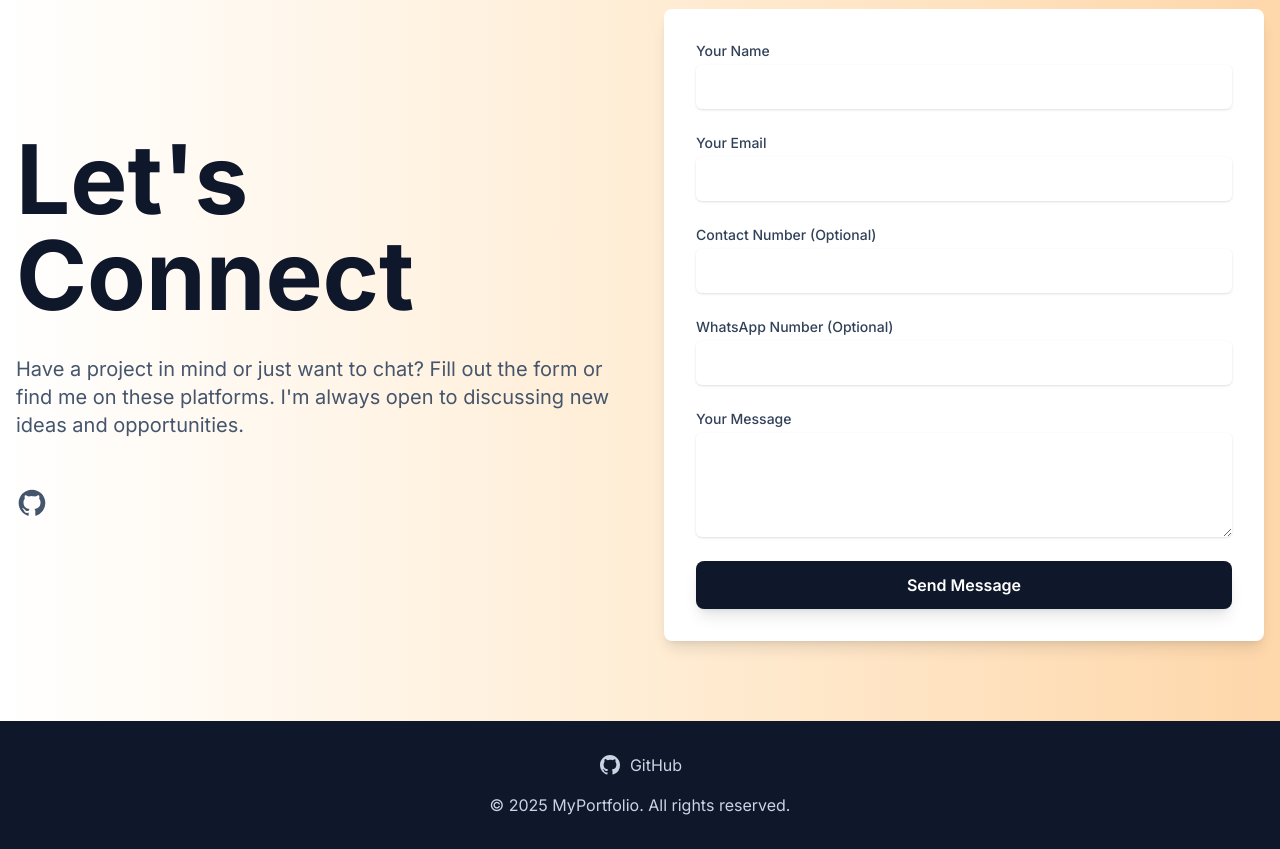
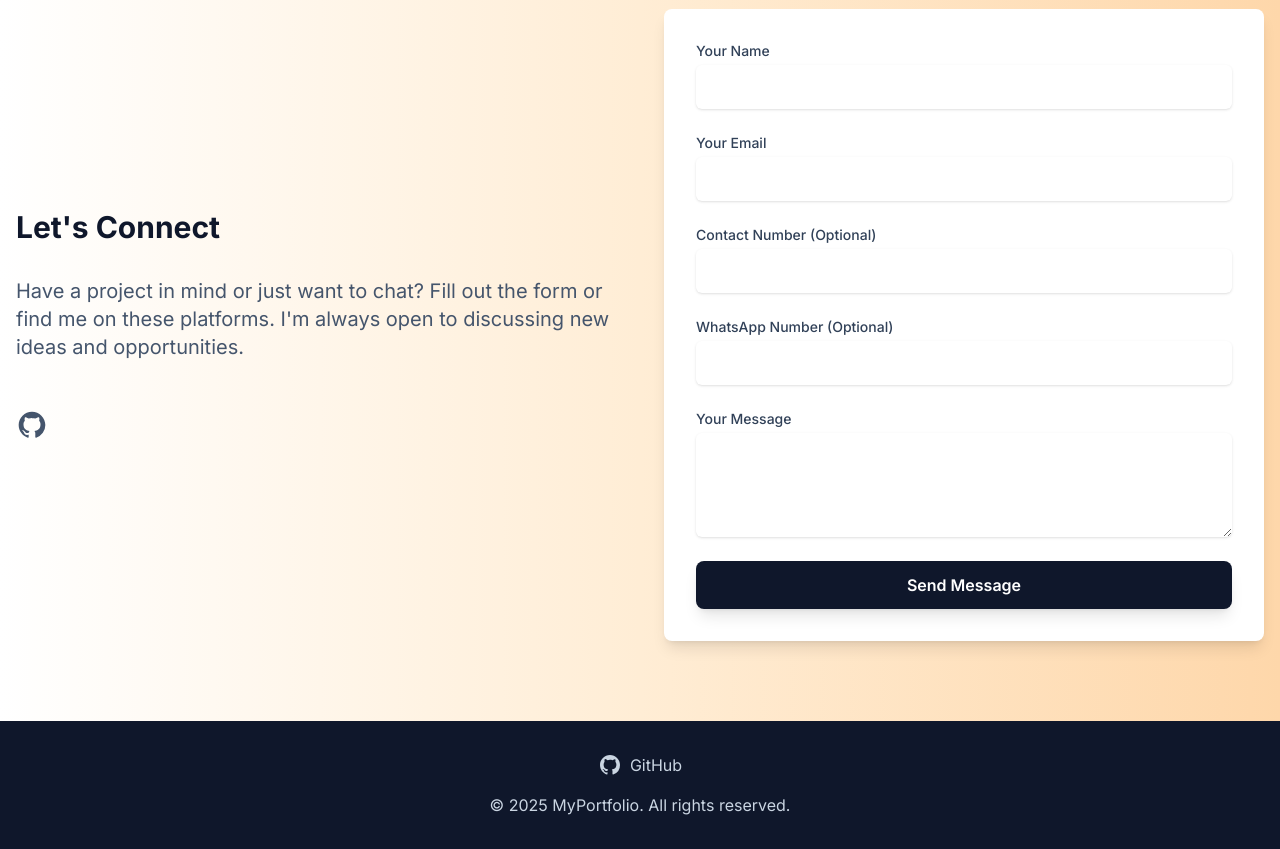
Before and after one commit to rajanrajputt/RAJANSINGH, a Next.js app: page / in a window 1280 px wide. Shown: the part 1540-2389 px from the top of the page. Built offline with nearby package versions, Linux system fonts and the light colour scheme; no server answers; the database is empty.

Commit message:
Fix: Linting errors for Vercel deployment

```diff
--- a/app/page.tsx
+++ b/app/page.tsx
@@ -7,9 +7,8 @@ import { getTechStackData } from "@/lib/techStack";
 import { TechStackSection } from "@/components/TechStackSection";
 import { ContactForm } from "@/components/ContactForm";
 
-// Social media icons
+// LinkedInIcon yahan se hata diya gaya hai
 const GitHubIcon = () => ( <svg className="h-8 w-8" fill="currentColor" viewBox="0 0 24 24" aria-hidden="true"><path fillRule="evenodd" d="M12 2C6.477 2 2 6.477 2 12c0 4.418 2.865 8.168 6.839 9.49.5.092.682-.217.682-.482 0-.237-.009-.868-.014-1.703-2.782.605-3.369-1.343-3.369-1.343-.454-1.158-1.11-1.466-1.11-1.466-.908-.62.069-.608.069-.608 1.003.07 1.531 1.032 1.531 1.032.892 1.53 2.341 1.088 2.91.832.092-.647.35-1.088.636-1.338-2.22-.253-4.555-1.113-4.555-4.951 0-1.093.39-1.988 1.031-2.688-.103-.253-.446-1.272.098-2.65 0 0 .84-.27 2.75 1.026A9.564 9.564 0 0112 6.844c.85.004 1.705.115 2.504.337 1.909-1.296 2.747-1.027 2.747-1.027.546 1.379.203 2.398.1 2.651.64.7 1.03 1.595 1.03 2.688 0 3.848-2.338 4.695-4.566 4.943.359.309.678.92.678 1.855 0 1.338-.012 2.419-.012 2.747 0 .268.18.58.688.482A10.001 10.001 0 0022 12c0-5.523-4.477-10-10-10z" clipRule="evenodd" /></svg>);
-const LinkedInIcon = () => ( <svg className="h-8 w-8" fill="currentColor" viewBox="0 0 24 24" aria-hidden="true"><path d="M19 0h-14c-2.761 0-5 2.239-5 5v14c0 2.761 2.239 5 5 5h14c2.762 0 5-2.239 5-5v-14c0-2.761-2.238-5-5-5zm-11 19h-3v-11h3v11zm-1.5-12.268c-.966 0-1.75-.79-1.75-1.764s.784-1.764 1.75-1.764 1.75.79 1.75 1.764-.783 1.764-1.75 1.764zm13.5 12.268h-3v-5.604c0-3.368-4-3.113-4 0v5.604h-3v-11h3v1.765c1.396-2.586 7-2.777 7 2.476v6.759z" /></svg>);
 
 export default async function HomePage() {
   const allProjects = await getSortedProjectsData();
@@ -47,24 +46,21 @@ export default async function HomePage() {
         <div className="container mx-auto px-4">
           <h2 className="text-4xl font-bold text-center mb-12 text-slate-800">Get in Touch</h2>
           <div className="grid grid-cols-1 md:grid-cols-2 gap-12 items-center">
-
-            {/* Left Column: Social Links -- Sizes aur spacing update ki gayi */}
             <div className="space-y-8 text-center md:text-left">
-              <h3 className="text-8xl font-bold text-slate-900">Let's Connect</h3>
+              {/* Apostrophe theek kiya gaya */}
+              <h3 className="text-3xl font-bold text-slate-900">Let&apos;s Connect</h3>
               <p className="text-lg md:text-xl text-slate-600">
-                Have a project in mind or just want to chat? Fill out the form or find me on these platforms. I'm always open to discussing new ideas and opportunities.
+                {/* Apostrophe theek kiya gaya */}
+                Have a project in mind or just want to chat? Fill out the form or find me on these platforms. I&apos;m always open to discussing new ideas and opportunities.
               </p>
               <div className="flex justify-center md:justify-start gap-8 pt-4">
+                {/* LinkedIn link yahan se hata diya gaya hai */}
                 <Link href="#" className="text-slate-600 hover:text-slate-900 transition-colors"><GitHubIcon /></Link>
-
               </div>
             </div>
-
-            {/* Right Column: Contact Form */}
             <div className="bg-white p-8 rounded-lg shadow-lg">
               <ContactForm />
             </div>
-
           </div>
         </div>
       </section>
--- a/components/ContactForm.tsx
+++ b/components/ContactForm.tsx
@@ -11,7 +11,8 @@ export function ContactForm() {
     return (
       <div className="text-center bg-white p-8 rounded-lg shadow-lg">
         <h3 className="text-2xl font-bold text-slate-800">Thank you!</h3>
-        <p className="text-slate-600 mt-2">Your message has been sent successfully. I'll get back to you soon.</p>
+        {/* Apostrophe theek kiya gaya */}
+        <p className="text-slate-600 mt-2">Your message has been sent successfully. I&apos;ll get back to you soon.</p>
       </div>
     );
   }
@@ -58,7 +59,6 @@ export function ContactForm() {
           id="contactNumber"
           type="tel" // 'tel' type mobile par numeric keypad kholta hai
           name="contactNumber"
-          // 'required' attribute nahi hai, isliye yeh optional hai
           className="mt-1 block w-full rounded-md border-slate-300 shadow-sm focus:border-blue-500 focus:ring-blue-500 sm:text-sm p-3"
         />
       </div>
@@ -72,7 +72,6 @@ export function ContactForm() {
           id="whatsappNumber"
           type="tel"
           name="whatsappNumber"
-          // 'required' attribute nahi hai, isliye yeh optional hai
           className="mt-1 block w-full rounded-md border-slate-300 shadow-sm focus:border-blue-500 focus:ring-blue-500 sm:text-sm p-3"
         />
       </div>
```
